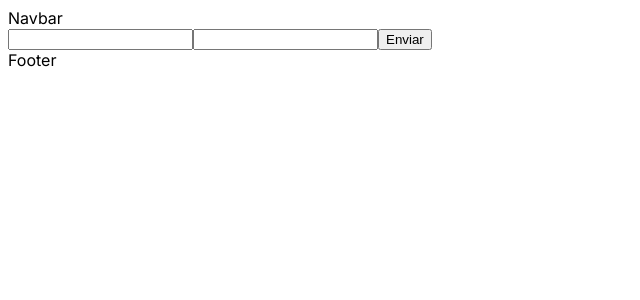
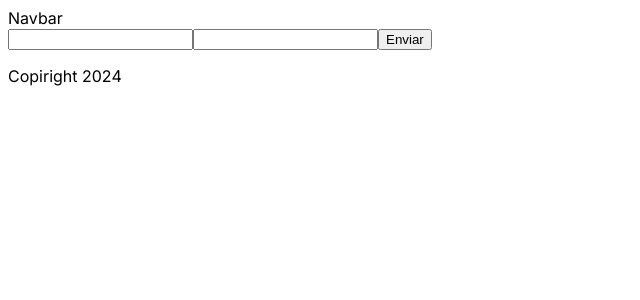
Before and after one commit to coniargento/509, a Next.js app: page /contacto in a window 1280 px wide. Shown: the top 300 px of the page, without its empty margins (0-640 px from the left). Built offline with nearby package versions, Linux system fonts and the light colour scheme.

Commit message:
hard work on footer

```diff
--- a/src/app/components/Footer.js
+++ b/src/app/components/Footer.js
@@ -1,6 +1,6 @@
 const Footer = () => {
   return (
-    <div>Footer</div>
+    <div><p>Copiright 2024</p></div>
   )
 }
 
```
